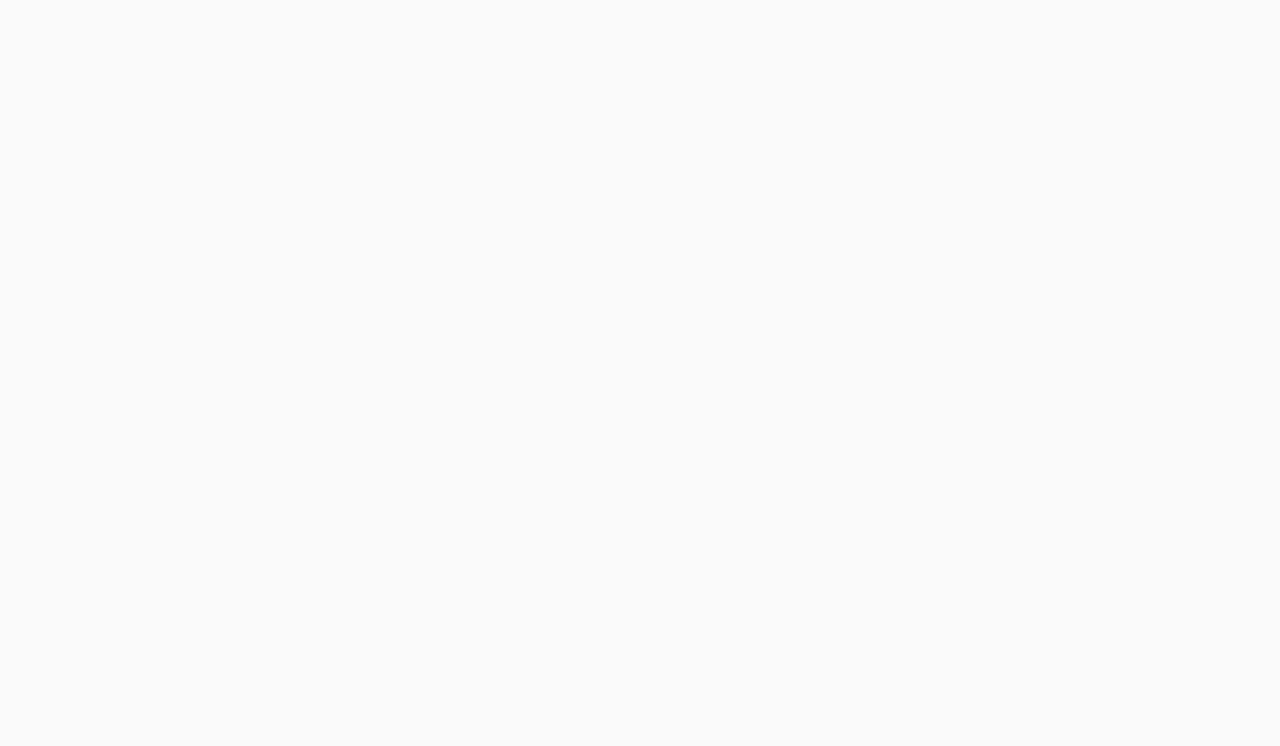
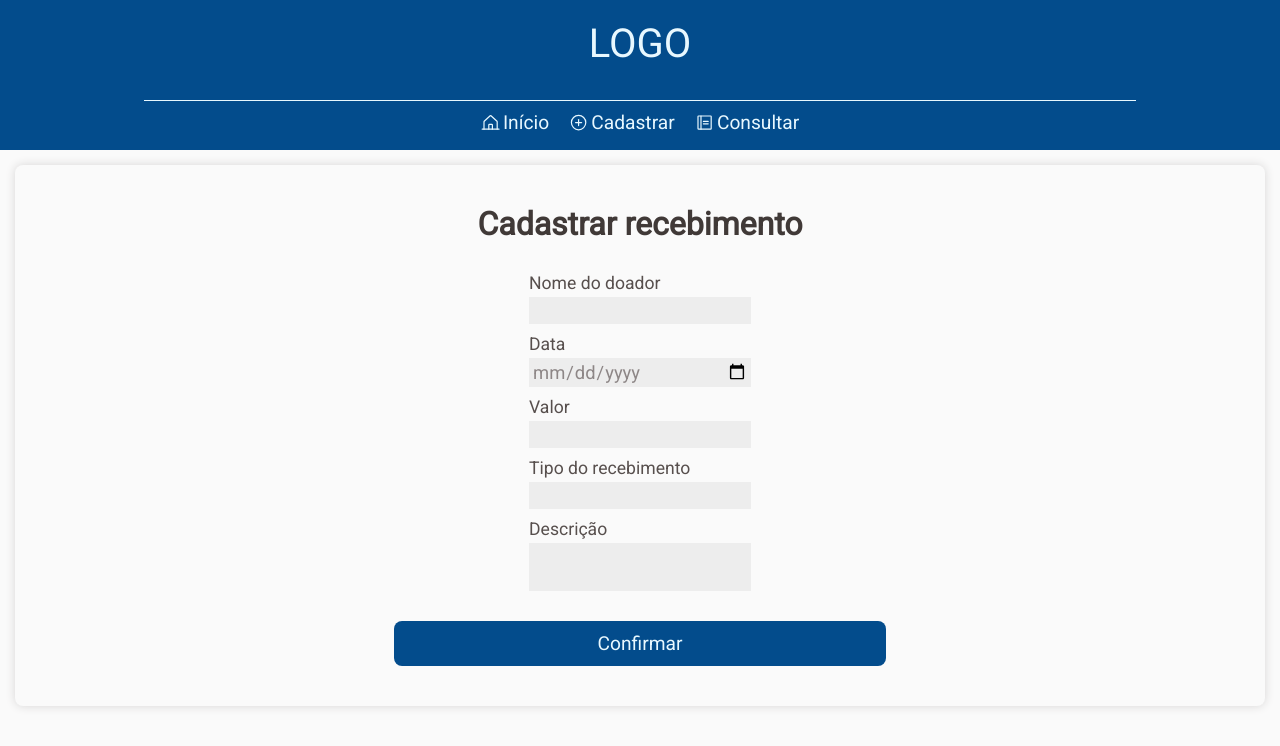
Before and after one commit to PedroSchinke/Controle-de-Pagamentos, a React (Vite) app: page /cadastrar/recebimento in a window 1280 px wide. Before the commit this address had no page. Shown: the top 746 px of the page. Built offline with nearby package versions, Linux system fonts and the light colour scheme; the HTML template or start-up script is replaced by a standard one.

Commit message:
added client register page

```diff
--- /dev/null
+++ b/src/pages/register pages/RegisterPage.tsx
@@ -0,0 +1,28 @@
+import { CaretRight, Receipt, User } from 'phosphor-react'
+import { RegisterPageOption, RegisterPageLayout } from './styles'
+import { NavLink } from 'react-router-dom'
+
+export function RegisterPage() {
+  return (
+    <RegisterPageLayout>
+      <NavLink to="/cadastrar/recebimento">
+        <RegisterPageOption>
+          <h1>
+            Cadastrar Recebimento
+            <Receipt size={44} weight="fill" className="icon" />
+          </h1>
+          <CaretRight size={30} />
+        </RegisterPageOption>
+      </NavLink>
+      <NavLink to="/cadastrar/cliente">
+        <RegisterPageOption>
+          <h1>
+            Cadastrar Cliente
+            <User size={44} weight="fill" className="icon" />
+          </h1>
+          <CaretRight size={30} />
+        </RegisterPageOption>
+      </NavLink>
+    </RegisterPageLayout>
+  )
+}
--- /dev/null
+++ b/src/pages/register pages/pages/register client page/RegisterClient.tsx
@@ -0,0 +1,35 @@
+import {
+  ConfirmRegisterButton,
+  RegisterForm,
+  RegisterPageContainer,
+  RegisterPageLayout,
+} from './styles'
+
+export function RegisterClient() {
+  return (
+    <RegisterPageLayout>
+      <RegisterPageContainer>
+        <h1>Cadastrar Cliente</h1>
+        <RegisterForm id="register_form">
+          <label>
+            Nome
+            <input />
+          </label>
+
+          <label>
+            Email
+            <input type="email" />
+          </label>
+
+          <label>
+            Telefone
+            <input type="tel" />
+          </label>
+        </RegisterForm>
+        <ConfirmRegisterButton type="submit" form="register_form">
+          Confirmar
+        </ConfirmRegisterButton>
+      </RegisterPageContainer>
+    </RegisterPageLayout>
+  )
+}
--- /dev/null
+++ b/src/pages/register pages/pages/register client page/styles.ts
@@ -0,0 +1,73 @@
+import styled from 'styled-components'
+
+export const RegisterPageLayout = styled.div`
+  padding: 15px;
+  display: flex;
+  flex-direction: column;
+  align-items: center;
+`
+
+export const RegisterPageContainer = styled.section`
+  width: 100%;
+  display: flex;
+  flex-direction: column;
+  align-items: center;
+  gap: 30px;
+  padding: 40px 10px;
+  background-color: ${(props) => props.theme.background};
+  border-radius: 8px;
+  box-shadow: 0px 0px 10px ${(props) => props.theme.base_hover};
+
+  h1 {
+    font-family: 'Roboto', sans-serif;
+    font-size: 2rem;
+    color: ${(props) => props.theme.base_subtitle};
+  }
+`
+
+export const RegisterForm = styled.form`
+  display: flex;
+  flex-direction: column;
+  gap: 10px;
+
+  label {
+    display: flex;
+    flex-direction: column;
+    gap: 4px;
+    font-family: 'Roboto', sans-serif;
+    font-size: 1.1rem;
+    color: ${(props) => props.theme.base_text};
+  }
+
+  input {
+    padding: 3px;
+    border: none;
+    background-color: ${(props) => props.theme.base_input};
+    font-family: 'Roboto', sans-serif;
+    font-size: 1.15rem;
+    color: ${(props) => props.theme.base_label};
+  }
+
+  textarea {
+    resize: none;
+    padding: 3px;
+    border: none;
+    background-color: ${(props) => props.theme.base_input};
+    font-family: 'Roboto', sans-serif;
+    font-size: 1.15rem;
+    color: ${(props) => props.theme.base_label};
+  }
+`
+
+export const BaseButton = styled.button`
+  width: 40%;
+  height: 2.8rem;
+  border: none;
+  border-radius: 8px;
+  background-color: ${(props) => props.theme.blue_dark};
+  font-family: 'Roboto', sans-serif;
+  font-size: 1.2rem;
+  color: ${(props) => props.theme.blue_light};
+`
+
+export const ConfirmRegisterButton = styled(BaseButton)``
--- /dev/null
+++ b/src/pages/register pages/pages/register receipt page/RegisterReceipt.tsx
@@ -0,0 +1,45 @@
+import {
+  ConfirmRegisterButton,
+  RegisterForm,
+  RegisterPageContainer,
+  RegisterPageLayout,
+} from './styles'
+
+export function RegisterReceipt() {
+  return (
+    <RegisterPageLayout>
+      <RegisterPageContainer>
+        <h1>Cadastrar recebimento</h1>
+        <RegisterForm id="register_form">
+          <label>
+            Nome do doador
+            <input />
+          </label>
+
+          <label>
+            Data
+            <input type="date" />
+          </label>
+
+          <label>
+            Valor
+            <input type="number" />
+          </label>
+
+          <label>
+            Tipo do recebimento
+            <input />
+          </label>
+
+          <label>
+            Descrição
+            <textarea />
+          </label>
+        </RegisterForm>
+        <ConfirmRegisterButton type="submit" form="register_form">
+          Confirmar
+        </ConfirmRegisterButton>
+      </RegisterPageContainer>
+    </RegisterPageLayout>
+  )
+}
--- /dev/null
+++ b/src/pages/register pages/pages/register receipt page/styles.ts
@@ -0,0 +1,73 @@
+import styled from 'styled-components'
+
+export const RegisterPageLayout = styled.div`
+  padding: 15px;
+  display: flex;
+  flex-direction: column;
+  align-items: center;
+`
+
+export const RegisterPageContainer = styled.section`
+  width: 100%;
+  display: flex;
+  flex-direction: column;
+  align-items: center;
+  gap: 30px;
+  padding: 40px 10px;
+  background-color: ${(props) => props.theme.background};
+  border-radius: 8px;
+  box-shadow: 0px 0px 10px ${(props) => props.theme.base_hover};
+
+  h1 {
+    font-family: 'Roboto', sans-serif;
+    font-size: 2rem;
+    color: ${(props) => props.theme.base_subtitle};
+  }
+`
+
+export const RegisterForm = styled.form`
+  display: flex;
+  flex-direction: column;
+  gap: 10px;
+
+  label {
+    display: flex;
+    flex-direction: column;
+    gap: 4px;
+    font-family: 'Roboto', sans-serif;
+    font-size: 1.1rem;
+    color: ${(props) => props.theme.base_text};
+  }
+
+  input {
+    padding: 3px;
+    border: none;
+    background-color: ${(props) => props.theme.base_input};
+    font-family: 'Roboto', sans-serif;
+    font-size: 1.15rem;
+    color: ${(props) => props.theme.base_label};
+  }
+
+  textarea {
+    resize: none;
+    padding: 3px;
+    border: none;
+    background-color: ${(props) => props.theme.base_input};
+    font-family: 'Roboto', sans-serif;
+    font-size: 1.15rem;
+    color: ${(props) => props.theme.base_label};
+  }
+`
+
+export const BaseButton = styled.button`
+  width: 40%;
+  height: 2.8rem;
+  border: none;
+  border-radius: 8px;
+  background-color: ${(props) => props.theme.blue_dark};
+  font-family: 'Roboto', sans-serif;
+  font-size: 1.2rem;
+  color: ${(props) => props.theme.blue_light};
+`
+
+export const ConfirmRegisterButton = styled(BaseButton)``
--- /dev/null
+++ b/src/pages/register pages/styles.ts
@@ -0,0 +1,44 @@
+import styled from 'styled-components'
+
+export const RegisterPageLayout = styled.div`
+  padding: 15px;
+  display: flex;
+  flex-direction: column;
+  align-items: center;
+  gap: 20px;
+
+  a {
+    width: 100%;
+  }
+`
+
+export const RegisterPageOption = styled.section`
+  width: 100%;
+  display: flex;
+  align-items: center;
+  justify-content: space-between;
+  gap: 30px;
+  padding: 20px;
+  background-color: ${(props) => props.theme.background};
+  color: ${(props) => props.theme.base_subtitle};
+  border-radius: 8px;
+  box-shadow: 0px 0px 10px ${(props) => props.theme.base_hover};
+  cursor: pointer;
+
+  &:hover {
+    box-shadow: 0px 0px 10px ${(props) => props.theme.base_label};
+  }
+
+  h1 {
+    width: 50%;
+    display: flex;
+    flex-direction: column;
+    gap: 10px;
+    font-family: 'Roboto', sans-serif;
+    font-size: 1.8rem;
+
+    .icon {
+      color: ${(props) => props.theme.blue_dark};
+    }
+  }
+`
--- a/src/router.tsx
+++ b/src/router.tsx
@@ -1,9 +1,14 @@
 import { Routes, Route } from 'react-router-dom'
 import { DefaultLayout } from './layouts/defaultLayout'
-import { RegisterPage } from './pages/register page/RegisterPage'
-import { SearchPage } from './pages/search page/SearchPage'
+import { RegisterPage } from './pages/register pages/RegisterPage'
 import { Dashboard } from './pages/dashboard/Dashboard'
-import { DetailedItemPage } from './pages/detailed item page/DetailedItemPage'
+import { DetailedReceipt } from './pages/detailed item pages/detailed receipt page/DetailedReceipt'
+import { RegisterReceipt } from './pages/register pages/pages/register receipt page/RegisterReceipt'
+import { RegisterClient } from './pages/register pages/pages/register client page/RegisterClient'
+import { SearchReceipt } from './pages/search pages/pages/search receipt page/SearchReceipt'
+import { SearchPage } from './pages/search pages/SearchPage'
+import { SearchClient } from './pages/search pages/pages/search client page/SearchClient'
+import { DetailedClient } from './pages/detailed item pages/detailed client page/DetailedClient'
 
 export function Router() {
   return (
@@ -11,8 +16,19 @@ export function Router() {
       <Route path="/" element={<DefaultLayout />}>
         <Route path="/dashboard" element={<Dashboard />} />
         <Route path="/cadastrar" element={<RegisterPage />} />
+        <Route path="/cadastrar/recebimento" element={<RegisterReceipt />} />
+        <Route path="/cadastrar/cliente" element={<RegisterClient />} />
         <Route path="/consultar" element={<SearchPage />} />
-        <Route path="/detalhes" element={<DetailedItemPage />} />
+        <Route path="/consultar/recebimento" element={<SearchReceipt />} />
+        <Route
+          path="/consultar/recebimento/detalhes"
+          element={<DetailedReceipt />}
+        />
+        <Route path="/consultar/cliente" element={<SearchClient />} />
+        <Route
+          path="/consultar/cliente/detalhes"
+          element={<DetailedClient />}
+        />
       </Route>
     </Routes>
   )
```
